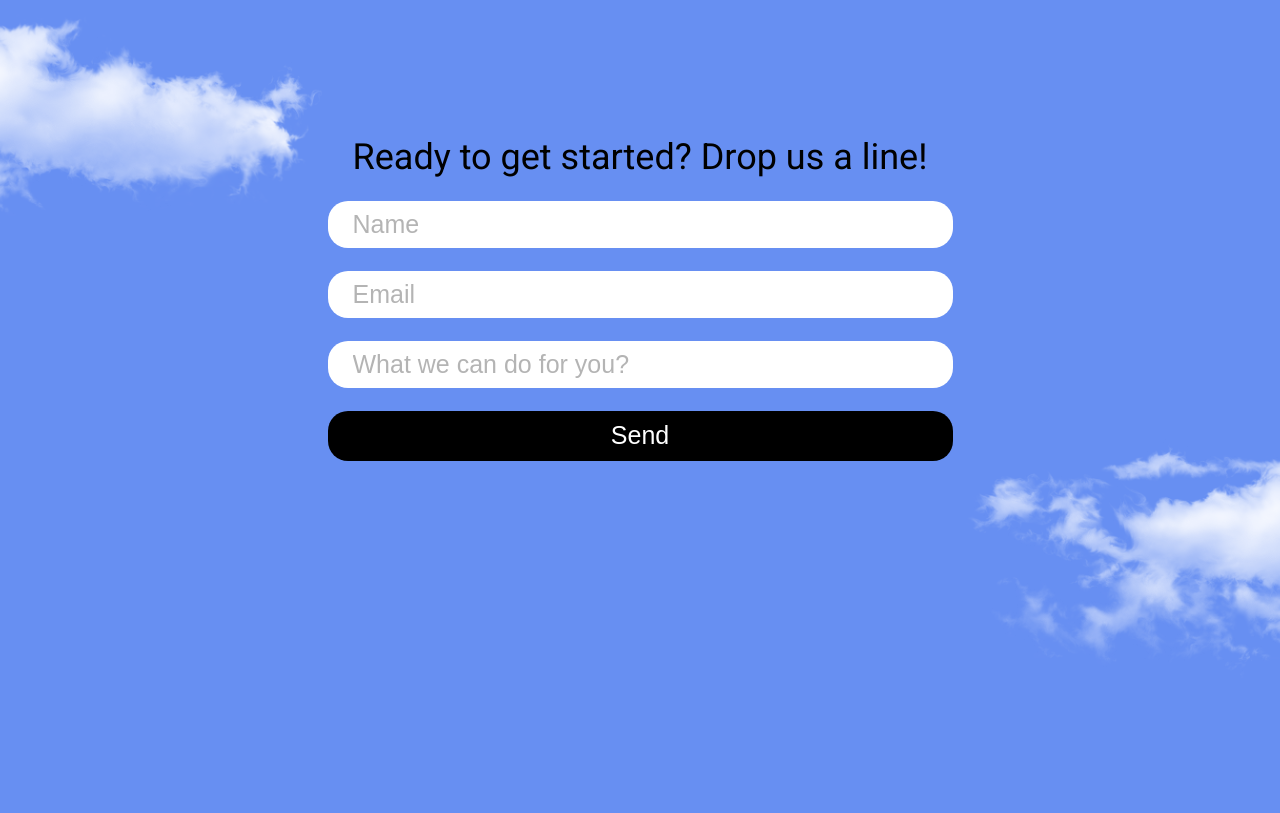
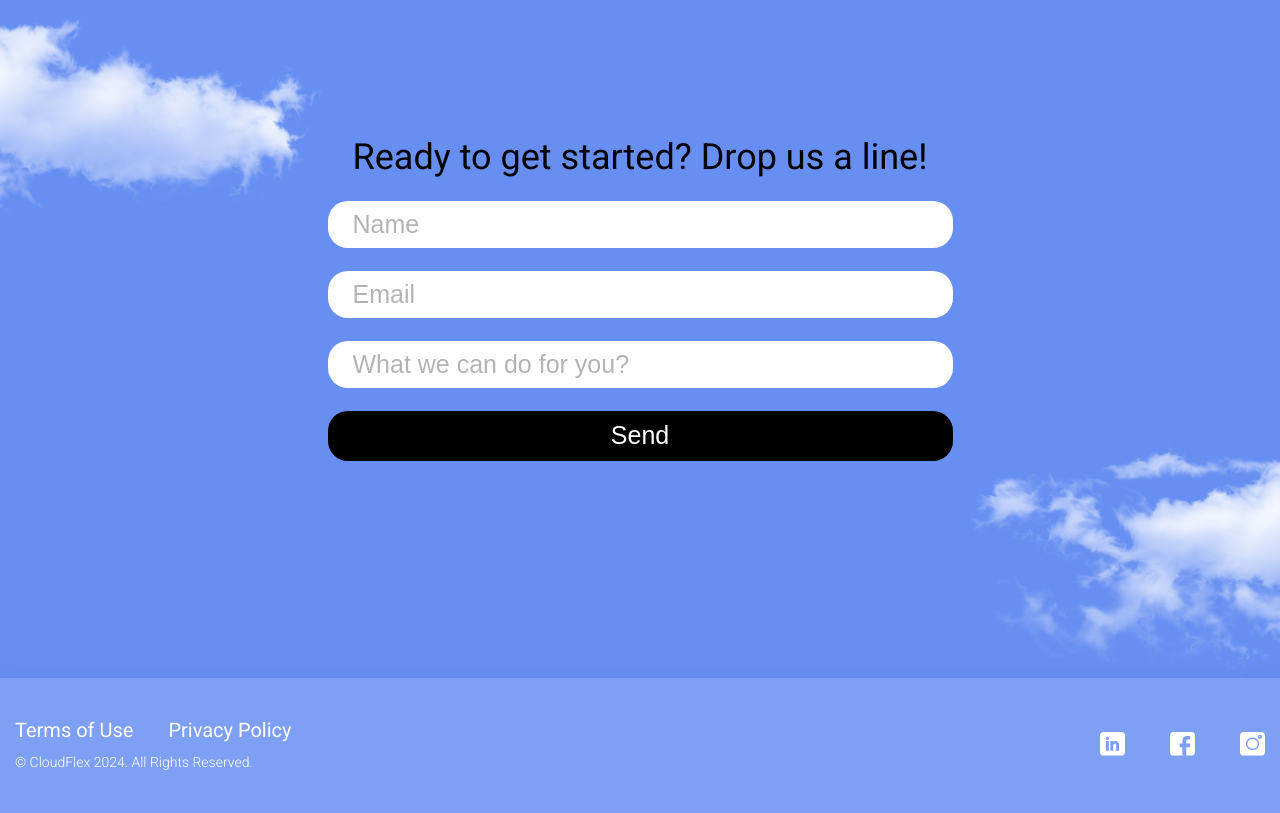
Before and after one commit to RafaelTagiev/landing_live_streaming, a website: page index.html in a window 1280 px wide. Shown: the part 5610-6423 px from the top of the page. Before the commit the page ends 6288 px from the top, so only its background shows below. Drawn offline with nearby package versions, Linux system fonts and the light colour scheme; files that its build step writes are made by us from their sources.

Commit message:
footer section implementation

```diff
--- a/index.html
+++ b/index.html
@@ -9,7 +9,7 @@
     <link href="https://fonts.googleapis.com/css2?family=Roboto:ital,wght@0,100..900;1,100..900&display=swap"
         rel="stylesheet">
     <link rel="shortcut icon" href="assets/favicon.png" type="image/png">
-    <link rel="stylesheet" type="text/css" href="//cdn.jsdelivr.net/npm/slick-carousel@1.8.1/slick/slick.css"/>
+    <link rel="stylesheet" type="text/css" href="//cdn.jsdelivr.net/npm/slick-carousel@1.8.1/slick/slick.css" />
     <link rel="stylesheet" href="dist/index.css">
     <title>Live Streaming</title>
 </head>
@@ -324,11 +324,15 @@
             <div class="container">
                 <div class="form-section__wrapper">
                     <form action="mailto:" class="form">
-                        <label id="form-title" for="input-name" class="form__title">Ready to get started? Drop us a line!</label>
-                        <input id="input-name" type="text" placeholder="Name" name="firstName" class="form__name" required>
-                        <input id="input-email" type="email" placeholder="Email" name="email" class="form__email" required>
-                        <input id="input-text" type="text" placeholder="What we can do for you?" name="question" class="form__text" required>
-                        <button  type="submit" class="form__submit-btn">Send</button>
+                        <label id="form-title" for="input-name" class="form__title">Ready to get started? Drop us a
+                            line!</label>
+                        <input id="input-name" type="text" placeholder="Name" name="firstName" class="form__name"
+                            required>
+                        <input id="input-email" type="email" placeholder="Email" name="email" class="form__email"
+                            required>
+                        <input id="input-text" type="text" placeholder="What we can do for you?" name="question"
+                            class="form__text" required>
+                        <button type="submit" class="form__submit-btn">Send</button>
                     </form>
                 </div>
             </div>
@@ -336,6 +340,53 @@
             <div class="form-section__bg-cloud cloud--right"></div>
         </section>
     </main>
+    <footer class="footer-section">
+        <div class="container">
+            <div class="footer">
+                <div class="footer__terms">
+                    <div class="footer__terms-links">
+                        <a href="#" class="footer__terms-link">
+                            Terms of Use
+                        </a>
+                        <a href="#" class="footer__terms-link">
+                            Privacy Policy
+                        </a>
+                    </div>
+                    <div class="footer__terms-rights">© CloudFlex 2024. All Rights Reserved.</div>
+                </div>
+                <div class="footer__contacts">
+                    <a class="footer__contacts-icon" href="#" target="_blank">
+                        <svg class="footer__contacts-icon" width="25" height="24" viewBox="0 0 25 24" fill="none"
+                            xmlns="http://www.w3.org/2000/svg">
+                            <path
+                                d="M21.3379 0H3.66211C1.64299 0 0 1.55171 0 3.45866V20.1525C0 22.0594 1.64299 23.6111 3.66211 23.6111H21.3379C23.357 23.6111 25 22.0594 25 20.1525V3.45866C25 1.55171 23.357 0 21.3379 0ZM8.83789 18.7229H5.9082V9.03863H8.83789V18.7229ZM8.83789 7.65516H5.9082V4.88824H8.83789V7.65516ZM19.0918 18.7229H16.1621V13.189C16.1621 12.4263 15.5048 11.8056 14.6973 11.8056C13.8897 11.8056 13.2324 12.4263 13.2324 13.189V18.7229H10.3027V9.03863H13.2324V9.56013C13.9999 9.33478 14.4985 9.03863 15.4297 9.03863C17.4166 9.04061 19.0918 10.724 19.0918 12.7135V18.7229Z"
+                                fill="white" />
+                        </svg>
+                    </a>
+                    <a class="footer__contacts-icon" href="#" target="_blank">
+                        <svg class="footer__contacts-icon" width="25" height="24" viewBox="0 0 25 24" fill="none" xmlns="http://www.w3.org/2000/svg">
+                            <path
+                                d="M21.632 0H3.36981C1.50931 0 0.00100708 1.42445 0.00100708 3.18164V20.4293C0.00100708 22.1865 1.50925 23.611 3.36981 23.611H12.3766L12.392 15.1737H10.071C9.7694 15.1737 9.52459 14.9434 9.52343 14.6585L9.5123 11.9388C9.51113 11.6524 9.75668 11.4196 10.06 11.4196H12.3767V8.7917C12.3767 5.74203 14.3488 4.08147 17.2293 4.08147H19.593C19.8954 4.08147 20.1407 4.31302 20.1407 4.5987V6.89195C20.1407 7.17751 19.8956 7.40901 19.5933 7.40919L18.1427 7.40982C16.5762 7.40982 16.2729 8.11286 16.2729 9.14461V11.4197H19.7151C20.0431 11.4197 20.2975 11.6902 20.2589 11.9978L19.9176 14.7175C19.8849 14.9777 19.6512 15.1738 19.3738 15.1738H16.2882L16.2729 23.6111H21.6321C23.4926 23.6111 25.0008 22.1867 25.0008 20.4295V3.18164C25.0008 1.42445 23.4925 0 21.632 0Z"
+                                fill="white" />
+                        </svg>
+                    </a>
+                    <a class="footer__contacts-icon" href="#" target="_blank">
+                        <svg class="footer__contacts-icon" width="25" height="24" viewBox="0 0 25 24" fill="none" xmlns="http://www.w3.org/2000/svg">
+                            <path
+                                d="M21.3379 0H3.66211C1.64299 0 0 1.55171 0 3.45866V20.1525C0 22.0594 1.64299 23.6111 3.66211 23.6111H21.3379C23.357 23.6111 25 22.0594 25 20.1525V3.45866C25 1.55171 23.357 0 21.3379 0ZM12.5488 17.985C8.91399 17.985 5.95703 15.1923 5.95703 11.7594C5.95703 8.32654 8.91399 5.53385 12.5488 5.53385C16.1837 5.53385 19.1406 8.32654 19.1406 11.7594C19.1406 15.1923 16.1837 17.985 12.5488 17.985ZM19.873 6.91732C18.6615 6.91732 17.6758 5.98636 17.6758 4.84212C17.6758 3.69788 18.6615 2.76693 19.873 2.76693C21.0846 2.76693 22.0703 3.69788 22.0703 4.84212C22.0703 5.98636 21.0846 6.91732 19.873 6.91732Z"
+                                fill="white" />
+                            <path
+                                d="M19.873 4.15039C19.4689 4.15039 19.1406 4.46041 19.1406 4.84212C19.1406 5.22384 19.4689 5.53385 19.873 5.53385C20.2772 5.53385 20.6055 5.22384 20.6055 4.84212C20.6055 4.46041 20.2772 4.15039 19.873 4.15039Z"
+                                fill="white" />
+                            <path
+                                d="M12.5488 6.91748C9.72214 6.91748 7.42188 9.08995 7.42188 11.7596C7.42188 14.4293 9.72214 16.6017 12.5488 16.6017C15.3755 16.6017 17.6758 14.4293 17.6758 11.7596C17.6758 9.08995 15.3755 6.91748 12.5488 6.91748Z"
+                                fill="white" />
+                        </svg>
+                    </a>
+                </div>
+            </div>
+        </div>
+    </footer>
 
     <script src="https://ajax.googleapis.com/ajax/libs/jquery/3.7.1/jquery.min.js"></script>
     <script type="text/javascript" src="//cdn.jsdelivr.net/npm/slick-carousel@1.8.1/slick/slick.min.js"></script>
--- /dev/null
+++ b/styles/_contacts.scss
@@ -0,0 +1,57 @@
+@use "variabels" as v;
+@use "mixins" as m;
+@use "sass:color";
+@use "placeholders";
+
+.footer-section {
+    background: color.adjust(v.$color_white, $alpha: -0.85);
+    box-shadow: 0 4px 20px 0 rgba(0, 0, 0, 0.1);
+
+    .footer {
+        width: 100%;
+        height: 135px;
+        margin: 0 auto;
+        padding: 0 15px;
+
+        @include m.d-flex(space-between, center, nowrap, row, 0, 0);
+
+        &__terms {
+            @include m.d-flex(start, start, nowrap, column, 0, 5px);
+
+            &-links {
+                line-height: 1.5;
+
+                @include m.font(20px, 400, v.$color-white);
+                @include m.d-flex(start, center, nowrap, row, 35px, 0);
+            }
+
+            &-link {
+                transition: all .3s;
+
+                @extend %hover-black;
+            }
+
+            &-rights {
+                line-height: 1.8;
+
+                @include m.font(14px, 300, v.$color-white);
+            }
+        }
+
+        &__contacts{
+            @include m.d-flex(start, center, nowrap, row, 45px, 0);
+
+            &-icon {
+                path {
+                    transition: all .3s;
+                }
+
+                @extend %hover-black-icon;
+            }
+        }
+
+        @media (max-width: v.$media_sm) {
+            @include m.d-flex(center, center, nowrap, column-reverse, 0, 20px);
+        }
+    }
+}
--- a/styles/_importer.scss
+++ b/styles/_importer.scss
@@ -7,3 +7,4 @@
 @forward "experience";
 @forward "testimonials";
 @forward "form";
+@forward "contacts";
--- a/styles/_placeholders.scss
+++ b/styles/_placeholders.scss
@@ -13,7 +13,7 @@
 }
 
 %hover-black-icon {
-    &:hover {
-        stroke: v.$color-black;
+    &:hover path{
+        fill: v.$color-black;
     }
 }
```
